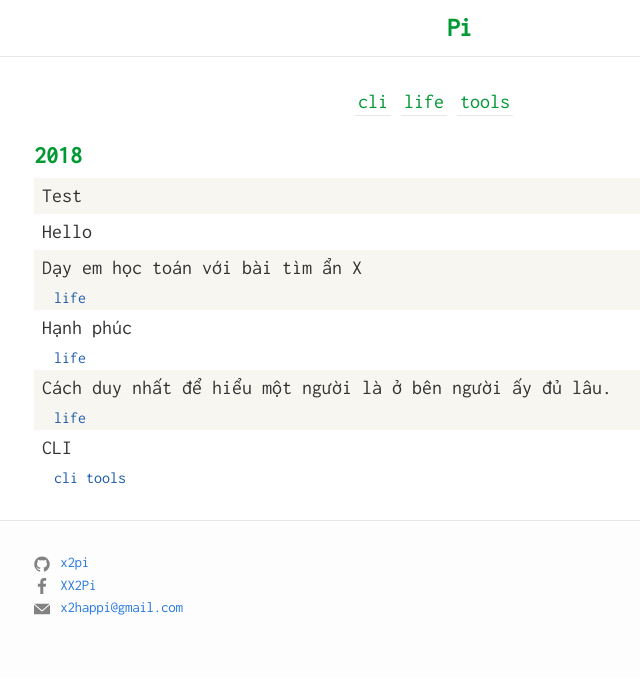
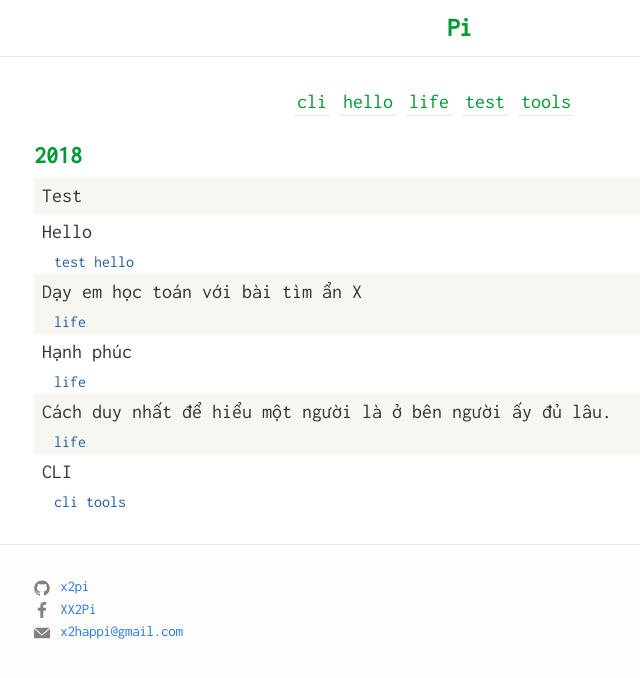
Before and after one commit to x2pi/x2pi.github.io, a Jekyll site: the page built from index.html, in a window 1280 px wide. Shown: the top 678 px of the page, without its empty margins (206-846 px from the left). Built offline with Jekyll 4.4.1, drawn with Linux system fonts in a browser that asks for light colours.

Commit message:
Update from Forestry.io - Updated 2018-07-29-hello.md

```diff
--- a/_posts/2018-07-29-hello.md
+++ b/_posts/2018-07-29-hello.md
@@ -3,7 +3,9 @@ title: Hello
 date: 2018-07-29 00:00:00 +0000
 layout: page
 creationdate: 2018-07-10 17:00:00 +0000
-tags: []
+tags:
+- test
+- hello
 
 ---
 hello
```
